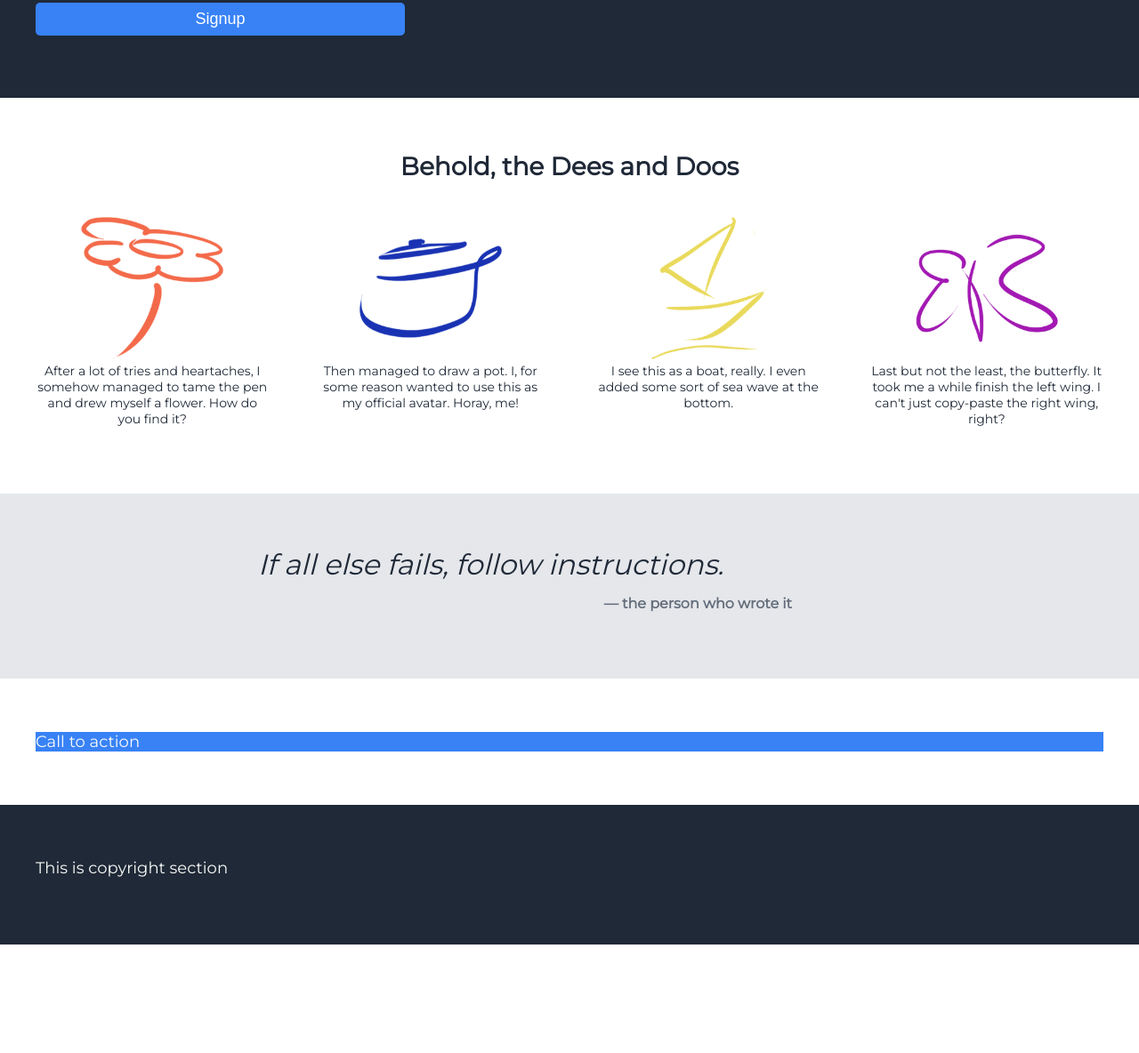
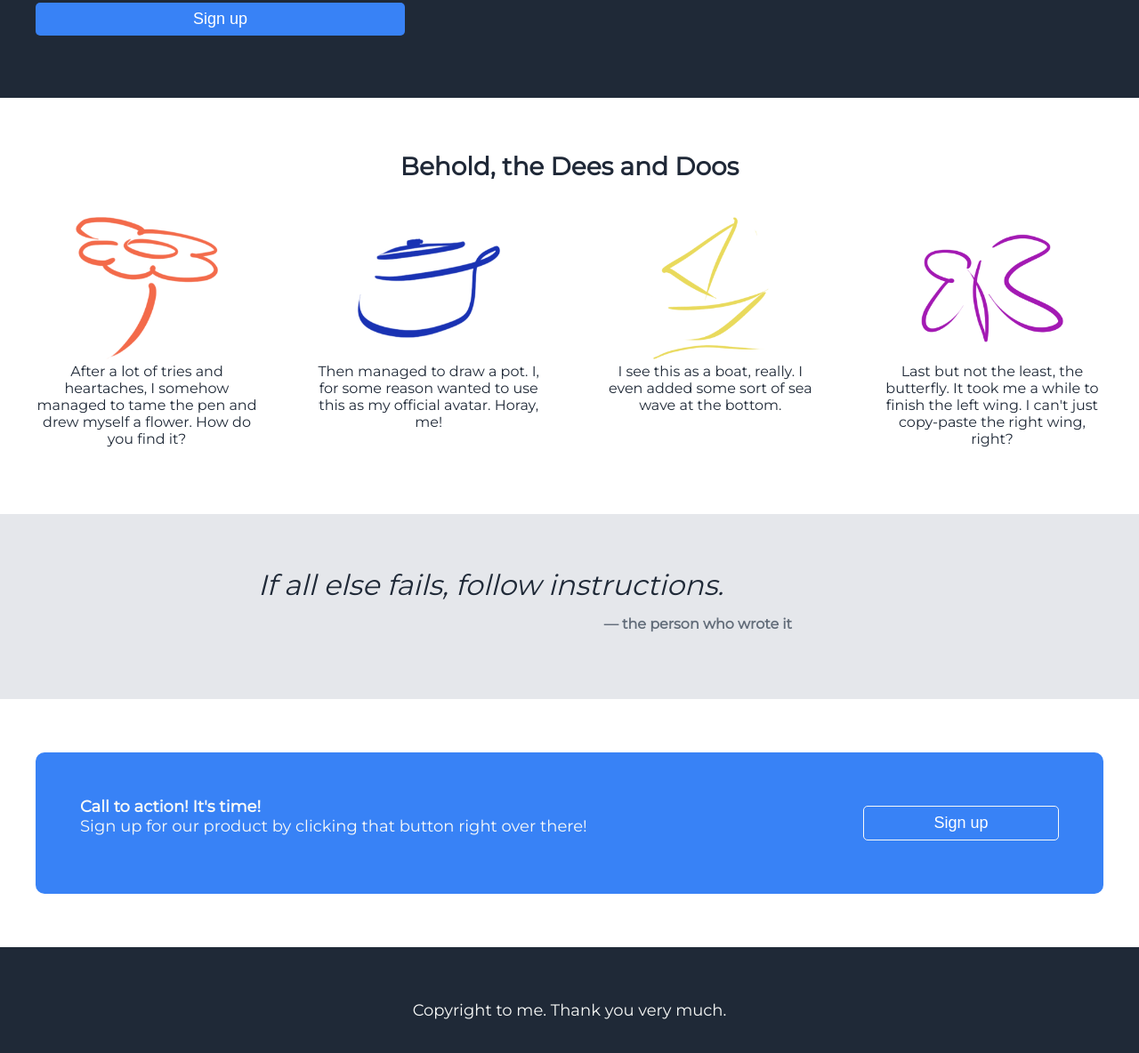
Before and after one commit to isang-kaldero/landing-page, a plain HTML site: page index.html in a window 1280 px wide. Shown: the part 318-1502 px from the top of the page at 89% size. Before the commit the page ends 1380 px from the top, so only its background shows below. Drawn offline with Linux system fonts and the light colour scheme; a web font is replaced by a local one.

Commit message:
add final content ang styles

```diff
--- a/assets/styles.css
+++ b/assets/styles.css
@@ -18,6 +18,18 @@ a {
     color: #f9faf8;
 }
 
+button {
+    padding: 8px 20px;
+    background-color: #3882f6;
+    color: #fff;
+    margin: 10px 0;
+    border: none;
+    border-radius: 5px;
+    font-size: 18px;
+    width: 100%;
+    cursor: pointer;
+}
+
 .container {
     max-width: 1200px;
     padding-left: 20px;
@@ -31,6 +43,11 @@ a {
 .light-gray { background-color: #e5e7eb; }
 .blue { background-color: #3882f6; color: #f9faf8 ;}
 
+.blue button {
+    border: 1px solid #f9faf8;
+    width: 100%;
+}
+
 /** Header section **/
 .header {
     display: flex;
@@ -41,17 +58,6 @@ a {
 .container.header {
     padding-top: 0;
     padding-bottom: 0;
-}
-
-button {
-    padding: 8px 20px;
-    background-color: #3882f6;
-    color: #fff;
-    margin: 10px 0;
-    border: none;
-    border-radius: 5px;
-    font-size: 18px;
-    width: 100%;
 }
 
 .logo {
@@ -157,6 +163,19 @@ nav a.last::after {
     font-weight: bold;
 }
 
+/* Fourt section (Call to action) */
+.call-to-action {
+    display: flex;
+    flex-wrap: wrap;
+    padding: 50px;
+    border-radius: 10px;
+    justify-content: space-between;
+}
+
+.footer {
+    text-align: center;
+}
+
 @media screen and (min-width: 700px) {
 
     .logo p {
@@ -175,12 +194,10 @@ nav a.last::after {
         width: 350px;
     }
 
-    .info-list ul {
-        font-size: 14px;
-    }
 
     .info-list ul li {
         flex: 1 0 250px;
+        max-width: 250px;
     }
 
     .info-list img {
@@ -195,4 +212,8 @@ nav a.last::after {
         margin-right: 100px;
     }
 
+    .blue button {
+        width: 20%;
+    }
+
 }
--- a/index.html
+++ b/index.html
@@ -32,7 +32,7 @@
                         It so happened that her niece is my beautiful daughter, not just her who was thrilled to have it, well, me too!
                     </p>
                     <p>That pretty much how we looked like.</p>
-                    <button>Signup</button>
+                    <button>Sign up</button>
                 </div>
 
                 <img src="assets/images/old-man.png" class="about-img" />
@@ -58,7 +58,7 @@
                 </li>
                 <li>
                     <img src="assets/images/butterfly.png">
-                    <p>Last but not the least, the butterfly. It took me a while finish the left wing. I can't just copy-paste the right wing, right?</p>
+                    <p>Last but not the least, the butterfly. It took me a while to finish the left wing. I can't just copy-paste the right wing, right?</p>
                 </li>
             </ul>
         </div>
@@ -73,14 +73,20 @@
         </div>
 
         <div class="container">
-            <div class="blue">
-                Call to action
+            <div class="blue call-to-action">
+                <div class="cta-text">
+                    <p>
+                        <strong>Call to action! It's time!</strong><br />
+                        Sign up for our product by clicking that button right over there!
+                </p>
+                </div>
+                <button>Sign up</button>
             </div>
         </div>
 
         <div class="dark-blue">
             <div class="footer container">
-                <p>This is copyright section</p>
+                <p>Copyright to me. Thank you very much.</p>
             </div>
         </div>
 
```
